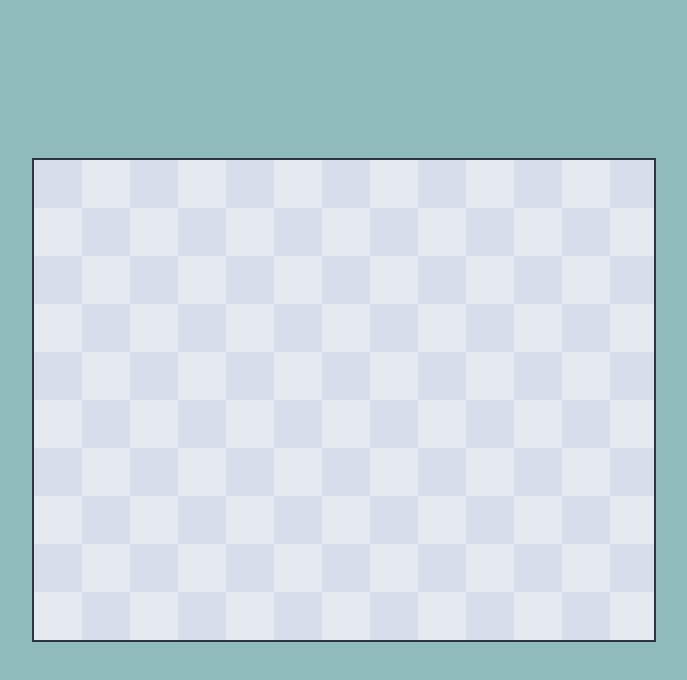
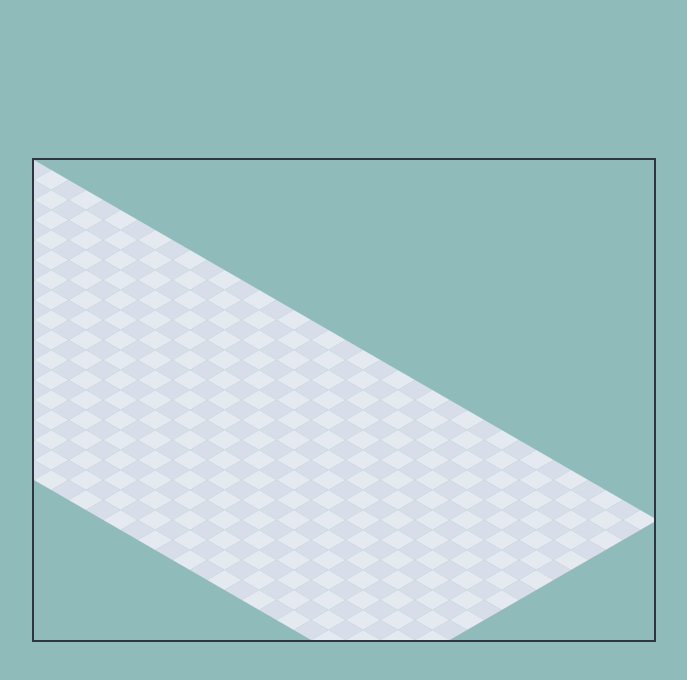
Before and after one commit to 9ziggy9/canvas-interface, a website with bundled scripts: page index.html in a window 1280 px wide. Shown: the whole page, without its empty margins (296-983 px from the left). Built offline with nearby package versions, Linux system fonts and the light colour scheme.

Commit message:
starting linear algebra library

```diff
--- a/index.html
+++ b/index.html
@@ -15,7 +15,7 @@
     <!-- </header> -->
     <main>
       <section class="canvas-container">
-          <canvas id="main-canvas" width="620" height="480"></canvas>
+          <canvas id="main-canvas"></canvas>
       <section>
     </main>
     <!-- <footer> <\!-- Footer Content -\-> </footer> -->
--- /dev/null
+++ b/src/isometric.ts
@@ -0,0 +1,54 @@
+export namespace Iso {
+  export function drawIsoSquare(
+    ctx: CanvasRenderingContext2D,
+    lengthCartesian: number,
+    color: string,
+
+  ): void {
+
+  }
+
+  export function drawIsometricBoard(
+    ctx: CanvasRenderingContext2D,
+    lengthCartesian: number,
+    width: number, // of canvas!!!
+    height: number,
+    color1: string,
+    color2: string,
+  ): void {
+
+    // Define the vector in the isometric basis for the parallelogram sides
+    const xIso = {
+      x: lengthCartesian * Math.sqrt(3) / 2,
+      y: lengthCartesian / 2
+    };
+    const yIso = {
+      x: -lengthCartesian * Math.sqrt(3) / 2,
+      y: lengthCartesian / 2
+    };
+
+    // Calculate the number of cells along width and height based on vectors
+    const cols = Math.ceil(width / xIso.x);
+    const rows = Math.ceil(height / (lengthCartesian * 1.5));
+
+    for (let i = 0; i < cols; i++) {
+      for (let j = 0; j < rows; j++) {
+        // Calculate the top left corner of each parallelogram
+        const startX = i * xIso.x + j * yIso.x;
+        const startY = i * xIso.y + j * yIso.y;
+
+        // Set fill style based on checkerboard pattern
+        ctx.fillStyle = (i + j) % 2 === 0 ? color1 : color2;
+
+        // Begin path for parallelogram
+        ctx.beginPath();
+        ctx.moveTo(startX, startY);
+        ctx.lineTo(startX + xIso.x, startY + xIso.y);
+        ctx.lineTo(startX + xIso.x + yIso.x, startY + xIso.y + yIso.y);
+        ctx.lineTo(startX + yIso.x, startY + yIso.y);
+        ctx.closePath();
+        ctx.fill();
+      }
+    }
+  }
+}
--- /dev/null
+++ b/src/la.ts
@@ -0,0 +1,42 @@
+// save on Math calls
+const SQRT_3 = 1.7320508075688772;
+
+export namespace LinearAlgebra {
+  export enum  Basis    { Standard, Isometric };
+  export type  Vector = { x: number; y: number; }
+  export const Unit: {[b in Basis]: [Vector, Vector]} = {
+    [Basis.Standard]: [
+      {x: 1, y: 0},
+      {x: 0, y: 1}
+    ],
+    [Basis.Isometric]: [
+      {x:  (0.5) * SQRT_3, y: 0.5},
+      {x: -(0.5) * SQRT_3, y: 0.5}
+    ],
+  };
+
+  // NOTE: floating point values can lose precision, i.e.
+  // examine the norm of Basis.Isometric vectors.
+  export const scale = (a: number, v: Vector): Vector =>
+    ({ x: a*v.x, y: a*v.y });
+
+  export const dot = (v1: Vector, v2: Vector): number =>
+    v1.x * v2.x + v1.y * v2.y;
+
+  export function changeBasis(b: Basis, v: Vector): Vector {
+    console.warn(
+      "Bear in mind that changeBasis() currently only " +
+      "makes sense for transformations between orthonormal bases. " +
+      "This is because we are computing the transpose of the " +
+      "transformation. Which for orthonormal bases, is the inverse " +
+      "P^T = P^-1, where v_new = P^-1 * v_old."
+    );
+    /* Transformation matrix:     Transformation transpose:
+       Unit[b][0].x Unit[b][1].x  Unit[b][0].x Unit[b][0].y
+       Unit[b][0].y Unit[b][1].y  Unit[b][1].x Unit[b][1].y */
+    return {
+      x: v.x * Unit[b][0].x + v.y * Unit[b][1].x,
+      y: v.x * Unit[b][0].y + v.y * Unit[b][1].y
+    };
+  }
+}
--- a/src/main.ts
+++ b/src/main.ts
@@ -3,14 +3,23 @@ import { Primitives } from "./primitives.js";
 import { Loop }       from "./animate.js";
 import { State }      from "./state.js";
 import { Color }      from "./color.js";
+import { Iso }        from "./isometric.js";
+import { LinearAlgebra as LA } from "./la.js";
 
-function initCanvas
-(id: string): [CanvasRenderingContext2D, HTMLCanvasElement] | never
+
+// note that choosing a cnv.width and cnv.height which is a power of
+// integer would allow us to choose any square size which is a power of
+// said integer (and smaller than the short side, obviously)
+
+function initCanvas(id: string, w: number, h: number)
+: [CanvasRenderingContext2D, HTMLCanvasElement] | never
 {
   const cnv = document.getElementById(id) as HTMLCanvasElement
   if (!cnv) {
     throw new Error("Could not bind to canvas element. Not found?");
   }
+  cnv.width = w;
+  cnv.height = h;
   const ctx = cnv.getContext("2d");
   if (!ctx) {
     throw new Error("Could not create 2D context.")
@@ -18,17 +27,38 @@ function initCanvas
   return [ctx, cnv];
 }
 
+// tail recursive
+const gcd = (x: number, y: number): number => {
+  const aux = (d: number): number => (x % d === 0) && (y % d === 0)
+    ? d
+    : d <= 2
+      ? 1
+      : aux (d - 1);
+  return aux(x >= y ? y : x);
+}
+
+
 function clearCanvas
 (ctx: CanvasRenderingContext2D, cnv: HTMLCanvasElement): void
 {
   ctx.clearRect(0, 0, cnv.width, cnv.height);
-  Primitives.drawCheckerBoard(
-    ctx, [cnv.width, cnv.height], Color.lightGray, Color.white
+  Iso.drawIsometricBoard(
+    ctx, gcd(cnv.width, cnv.height),
+    cnv.width, cnv.height, Color.lightGray, Color.white,
   );
 }
 
 function main(): void {
-  const [ctx, cnv] = initCanvas("main-canvas");
+  const [ctx, cnv] = initCanvas("main-canvas", 620, 480);
+
+  const [unit_std_x, unit_std_y] = LA.Unit[LA.Basis.Standard];
+  const [unit_iso_x, unit_iso_y] = LA.Unit[LA.Basis.Isometric];
+
+  console.log(LA.dot(unit_iso_x, unit_iso_x));
+  console.log(LA.dot(unit_std_x, unit_std_y));
+
+  console.log(LA.changeBasis(LA.Basis.Isometric, unit_std_x));
+  console.log(LA.changeBasis(LA.Basis.Isometric, unit_std_y));
 
   Loop.animateAtTargetFPS(60, ctx, cnv, () => {
     clearCanvas(ctx, cnv);
--- a/src/primitives.ts
+++ b/src/primitives.ts
@@ -4,6 +4,7 @@ import { Color } from "./color.js";
 export namespace Primitives {
 
   export type Scale = 0.1 | 0.2 | 0.3 | 0.4 | 0.5 | 0.6 | 0.7 | 0.8 | 0.9 | 1; // lol
+
   export function drawCheckerBoard(
     ctx: CanvasRenderingContext2D,
     region: [number, number],
@@ -12,8 +13,42 @@ export namespace Primitives {
     scale: Scale = 0.1,
   ) : void
   {
+    console.error("WARNING: deprecated, use `drawBoard` function isntead");
     const [width, height] = region;
-    const size = Math.min(width, height) * scale; // compute the size of each square
+    const size = Math.min(width, height) * scale;
+    for (let i = 0; i < width; i += size) {
+      for (let j = 0; j < height; j += size) {
+        ctx.fillStyle = (i / size + j / size) % 2 === 0 ? color1 : color2;
+        ctx.fillRect(i, j, size, size);
+      }
+    }
+  }
+
+  export function drawSquareOnCheckerBoard(
+    ctx: CanvasRenderingContext2D,
+    region: [number, number],
+    x: number,
+    y: number,
+    color: string,
+    scale: Scale = 0.1,
+  ) : void {
+    console.error("WARNING: deprecated");
+    const [width, height] = region;
+    const size = Math.min(width, height) * scale;
+
+    ctx.fillStyle = color;
+    ctx.fillRect(x * size, y * size, size,  size);
+  }
+
+  export function drawBoard(
+    ctx: CanvasRenderingContext2D,
+    size: number,
+    width: number,
+    height: number,
+    color1: string,
+    color2: string,
+  ) : void
+  {
     for (let i = 0; i < width; i += size) {
       for (let j = 0; j < height; j += size) {
         ctx.fillStyle = (i / size + j / size) % 2 === 0 ? color1 : color2;
```
